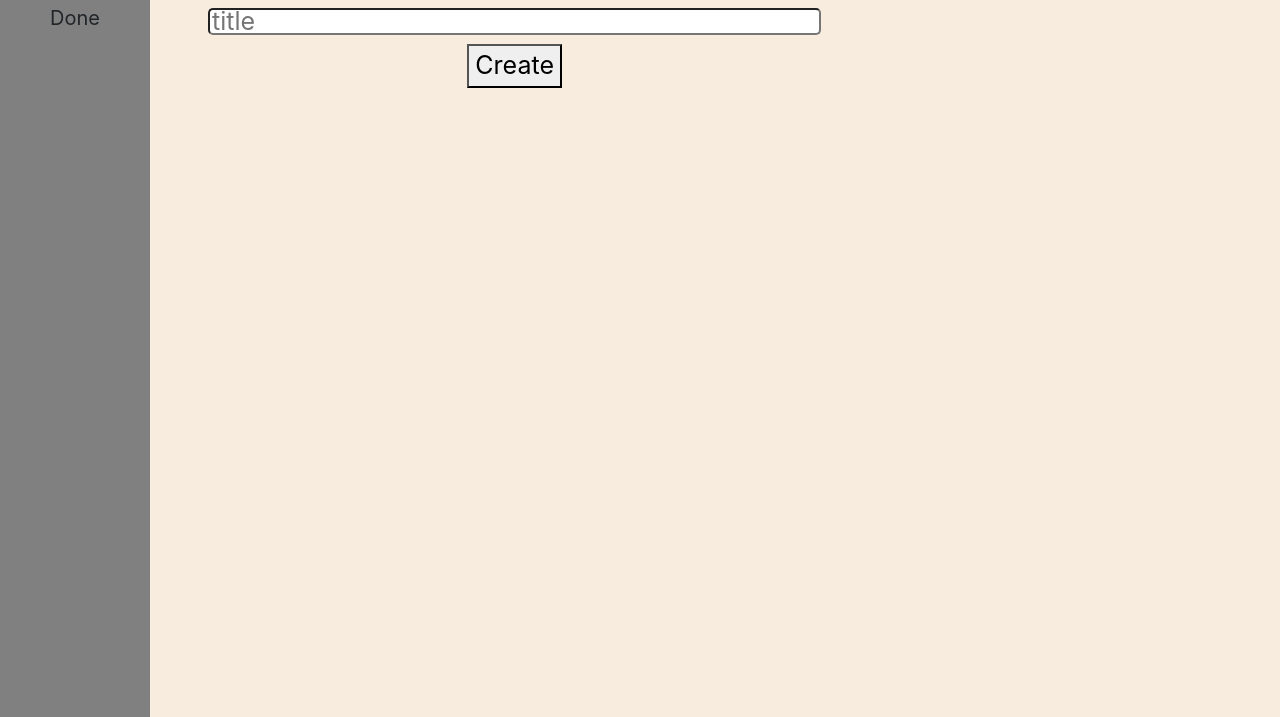
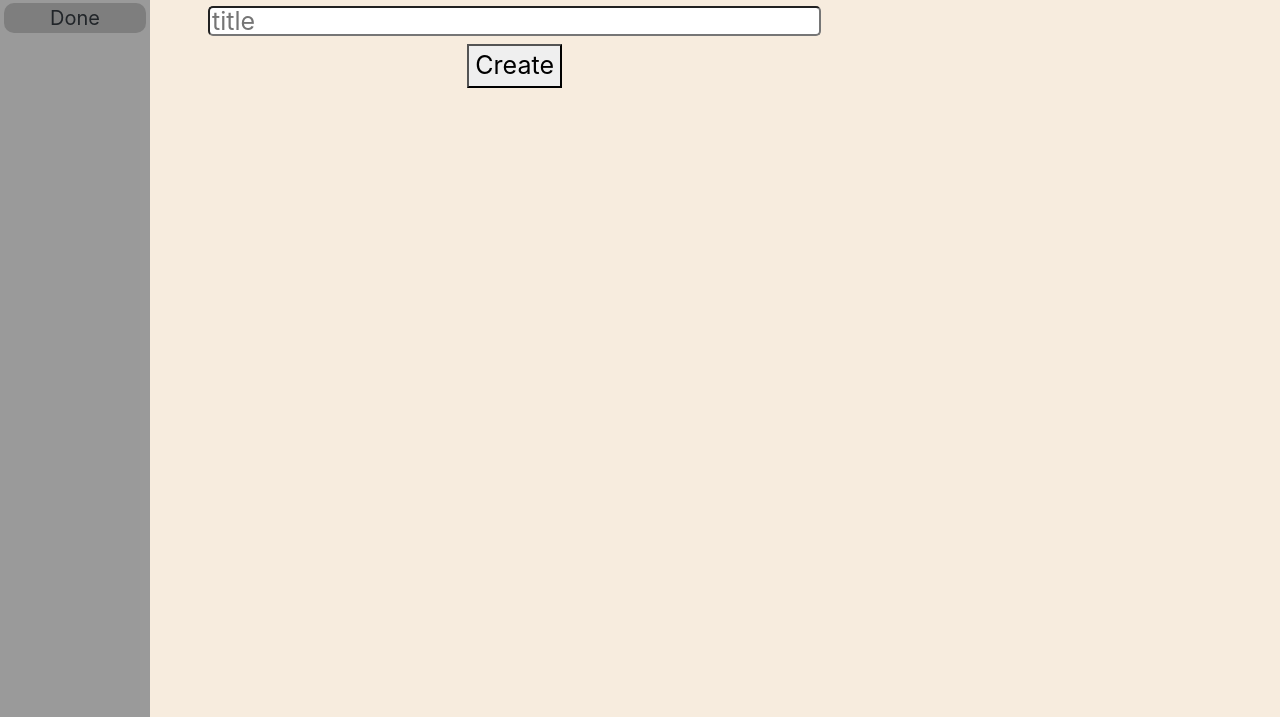
Before and after one commit to alexandruakkol/ToDoApp, a plain HTML site: page index.html in a window 1280 px wide. Shown: the part 83-800 px from the top of the page. Drawn offline with nearby package versions, Linux system fonts and the light colour scheme.

Commit message:
UX improvement

```diff
--- a/list.js
+++ b/list.js
@@ -39,11 +39,13 @@ function Project(title){
     dateDiv.classList.add('dateDiv');
     dateDiv.textContent = this.date;
     newProject.appendChild(dateDiv);
+
     //add doubleclick for completion
     newProject.addEventListener('dblclick', function (){
         complete(this.id, this.querySelector('div').textContent);
         this.remove();
         ids.splice(ids.indexOf(this.id),1);
+
     });
 }
 
@@ -61,6 +63,7 @@ inputField.addEventListener('keyup', function(event){
         newBtn.click();
     }
 });
+
 newBtn.addEventListener('click', function(){
     if(inputField.value){
 
@@ -72,6 +75,4 @@ newBtn.addEventListener('click', function(){
                 new Project(inputField.value);}
             else alert("Task cannot start with a number")}}
 
-
-
 });
--- a/styles.css
+++ b/styles.css
@@ -21,7 +21,7 @@ nav{
     min-width: 150px;
     width:5vw;
     height:95vh;
-    background-color: grey;
+    background-color: rgb(154, 154, 154);
     border-radius: 0px;
 }
 .main{
@@ -32,9 +32,8 @@ nav{
 #newProject{
     display:inline-block;
     width:100%;
-    height:27px;
+    height:30px;
     border-radius: 5px;
-
 }
 label{
     display:inline-block;
@@ -61,6 +60,7 @@ label{
     margin-left:2vh;
 }
 .projectTitle{
+    margin-left:0.5vh;
     font-size : 30px;
     text-align:left;
 }
@@ -72,7 +72,9 @@ body{
     background-color: var(--body, darkgray);
 }
 .sidebarButton{
-
+    margin-left:0.5vh;
+    margin-right:0.5vh;
+    background-color: rgb(126, 126, 126);
     margin-top:0.5vh;
     text-align: center;
     font-size:20px;
```
